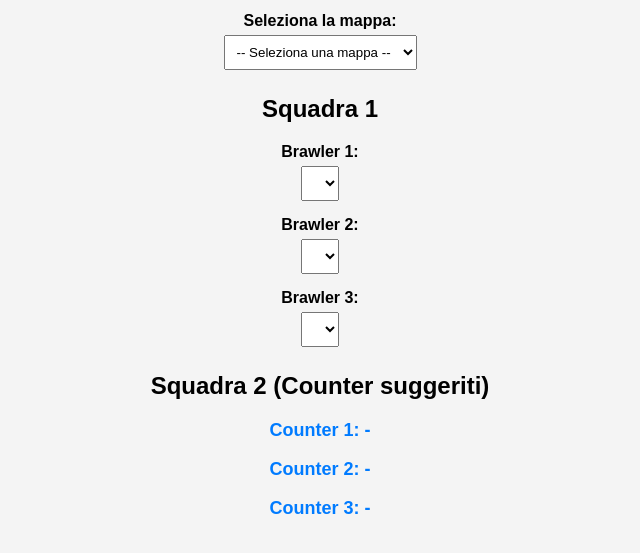
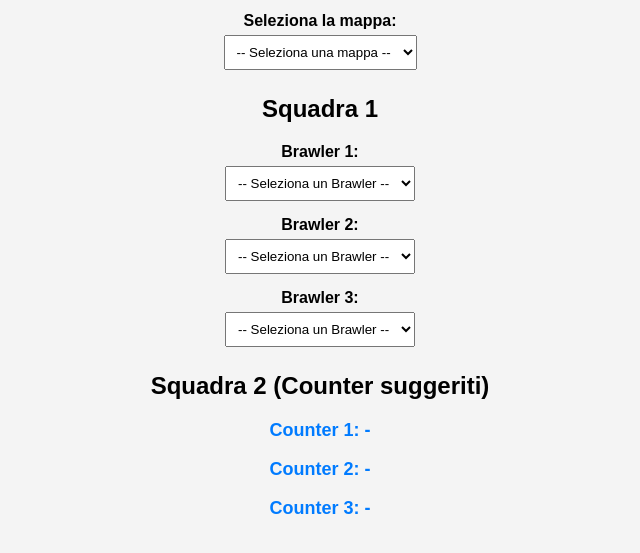
Before and after one commit to Meda20821/brawlbuild2, a plain HTML site: page index.html in a window 1280 px wide. Shown: the part 169-722 px from the top of the page, without its empty margins (320-960 px from the left). Drawn offline with Linux system fonts and the light colour scheme.

Commit message:
index.html

```diff
--- a/index.html
+++ b/index.html
@@ -135,16 +135,26 @@
             "Willow": "Mortis"
         };
 
+        function popolaSelect() {
+            let selectElements = document.querySelectorAll(".brawler-select");
+            selectElements.forEach(select => {
+                select.innerHTML = "<option value=''>-- Seleziona un Brawler --</option>";
+                brawlers.forEach(brawler => {
+                    let option = document.createElement("option");
+                    option.value = brawler;
+                    option.textContent = brawler;
+                    select.appendChild(option);
+                });
+            });
+        }
+
         function suggerisciCounter(num) {
             let brawlerSelezionato = document.getElementById(`brawler${num}`).value;
             let counterBrawler = counter[brawlerSelezionato] || "-";
             document.getElementById(`counter${num}`).textContent = `Counter ${num}: ${counterBrawler}`;
         }
 
-        document.addEventListener("DOMContentLoaded", function() {
-            popolaSelect();
-            caricaMappe();
-        });
+        document.addEventListener("DOMContentLoaded", popolaSelect);
     </script>
 </body>
 </html>
```
